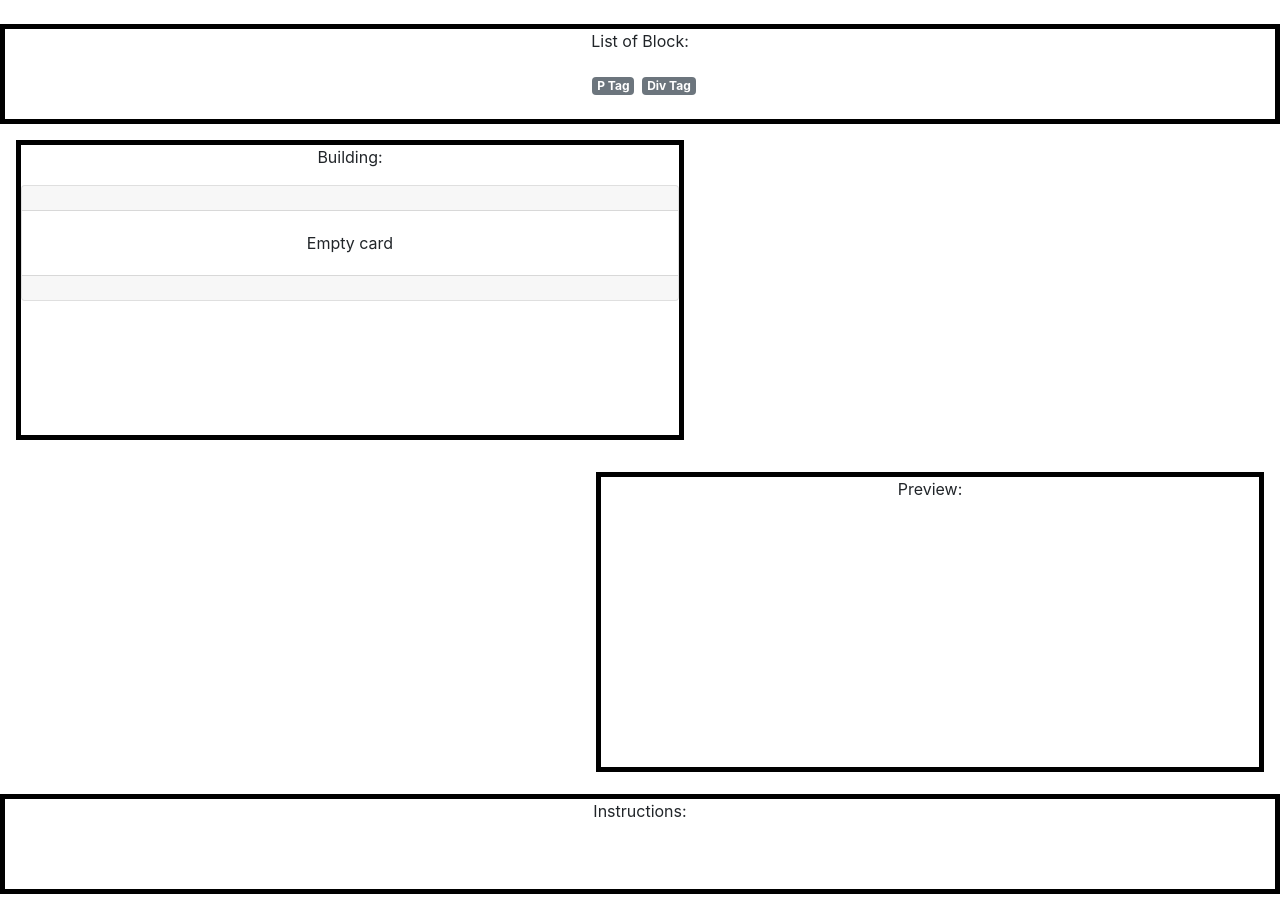
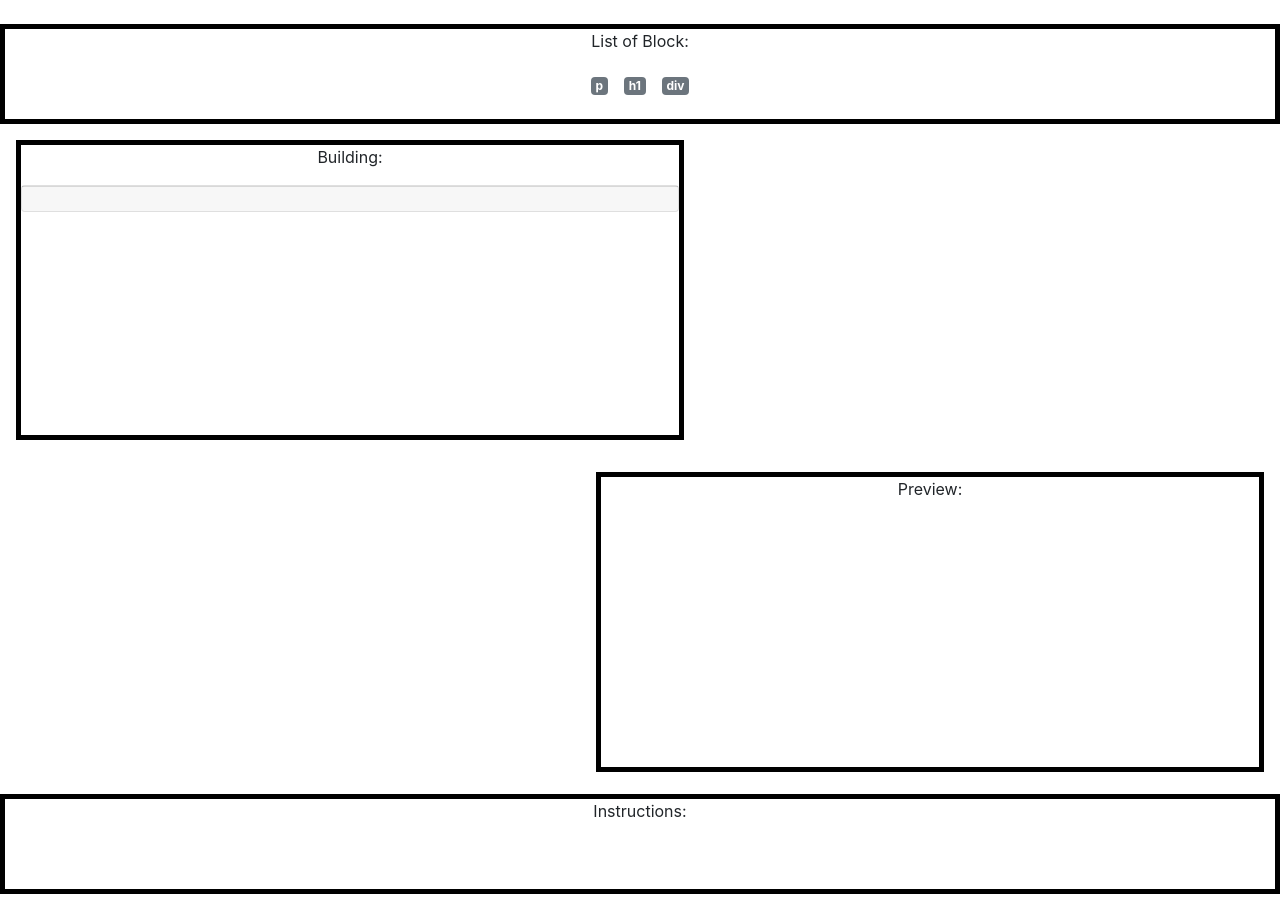
Before and after one commit to Pre1/code_pirates, a React (Create React App) app: page / in a window 1280 px wide. Built offline with nearby package versions, Linux system fonts and the light colour scheme.

Commit message:
dnd works

```diff
--- a/src/Components/BuildingBoard/index.js
+++ b/src/Components/BuildingBoard/index.js
@@ -1,6 +1,14 @@
 import React, { Component } from "react";
-
+import { Droppable } from "react-beautiful-dnd";
 class index extends Component {
+  state = {
+    tags: this.props.tags
+  };
+  componentDidUpdate = prevProps => {
+    if (prevProps.tags !== this.props.tags) {
+      this.setState({ tags: this.props.tags });
+    }
+  };
   render() {
     return (
       <div
@@ -8,13 +16,33 @@ class index extends Component {
         className="m-3"
       >
         <p>Building:</p>
-        <div class="card text-center">
-          <div class="card-header" />
-          <div class="card-body">
-            <p class="card-text">Empty card</p>
-          </div>
-          <div class="card-footer text-muted" />
-        </div>
+        <Droppable droppableId="building">
+          {provided => (
+            <div
+              ref={provided.innerRef}
+              {...provided.droppableProps}
+              className="card text-center"
+            >
+              <div className="card-footer text-muted" />
+              {provided.placeholder}
+            </div>
+          )}
+        </Droppable>
+        {this.state.tags.map((tag, index) => (
+          <Droppable key={index} droppableId={`${tag}-${index}`}>
+            {provided => (
+              <div
+                ref={provided.innerRef}
+                {...provided.droppableProps}
+                className="card-body"
+                style={{ maxWidth: "300px", background: "purple" }}
+              >
+                <p className="card-text">{tag}</p>
+                {provided.placeholder}
+              </div>
+            )}
+          </Droppable>
+        ))}
       </div>
     );
   }
--- a/src/Components/ListOfBlock/index.js
+++ b/src/Components/ListOfBlock/index.js
@@ -1,16 +1,37 @@
 import React, { Component } from "react";
 import { Badge } from "react-bootstrap";
-
+import { Draggable, Droppable } from "react-beautiful-dnd";
 class index extends Component {
   render() {
     return (
-      <div style={{ border: "5px solid black", height: "100px" }}>
-        <p>List of Block:</p>
-        <Badge variant="secondary" className="m-2">
-          P Tag
-        </Badge>
-        <Badge variant="secondary">Div Tag</Badge>
-      </div>
+      <Droppable droppableId="list">
+        {provided => (
+          <div
+            style={{ border: "5px solid black", height: "100px" }}
+            ref={provided.innerRef}
+            {...provided.droppableProps}
+          >
+            <p>List of Block:</p>
+            {this.props.initalState.map((tag, index) => (
+              <Draggable draggableId={tag} index={index} key={tag}>
+                {provided => (
+                  <Badge
+                    variant="secondary"
+                    className="m-2"
+                    style={{ minWidth: "200px", maxWidth: "400px" }}
+                    {...provided.draggableProps}
+                    {...provided.dragHandleProps}
+                    ref={provided.innerRef}
+                  >
+                    {tag}
+                  </Badge>
+                )}
+              </Draggable>
+            ))}
+            {provided.placeholder}
+          </div>
+        )}
+      </Droppable>
     );
   }
 }
--- a/src/Components/PlayArea/index.js
+++ b/src/Components/PlayArea/index.js
@@ -3,15 +3,43 @@ import ListOfBlock from "../ListOfBlock";
 import BuildingBoard from "../BuildingBoard";
 import PreviewBorad from "../PreviewBoard";
 import Instructions from "../Instructions";
+import { DragDropContext } from "react-beautiful-dnd";
 
+const initalState = {
+  tags: ["p", "h1", "div"]
+};
 class index extends Component {
+  state = {
+    listTags: initalState.tags,
+    buildingBlocks: []
+  };
+  onDragEnd = result => {
+    const { destination, source, draggableId } = result;
+    if (!destination) {
+      return;
+    }
+    console.log("chiiii ", destination);
+    if (
+      destination.droppableId === source.droppableId ||
+      destination.index === source.index
+    ) {
+      return;
+    }
+    this.setState({
+      buildingBlocks: [...this.state.buildingBlocks, { child: draggableId }]
+    });
+    this.setState({
+      buildingBlocks: this.state.buildingBlocks.concat({ element: draggableId })
+    });
+  };
   render() {
     return (
+      <DragDropContext onDragEnd={this.onDragEnd}>
         <div>
-        <ListOfBlock />
+          <ListOfBlock initalState={this.state.listTags} />
           <div style={{ display: "inline-block" }}>
             <div style={{ float: "left", width: "700px" }}>
-            <BuildingBoard />
+              <BuildingBoard tags={this.state.buildingBlocks} />
             </div>
             <div style={{ float: "right", width: "700px" }}>
               <PreviewBorad />
@@ -20,6 +48,7 @@ class index extends Component {
 
           <Instructions />
         </div>
+      </DragDropContext>
     );
   }
 }
```
Lines whose indentation alone changed are shown as unchanged.
